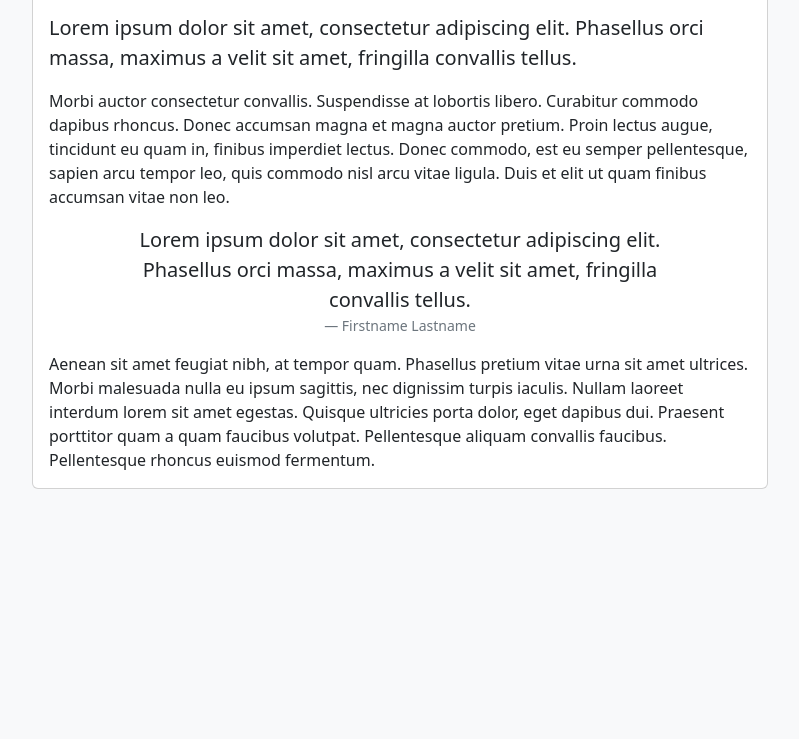
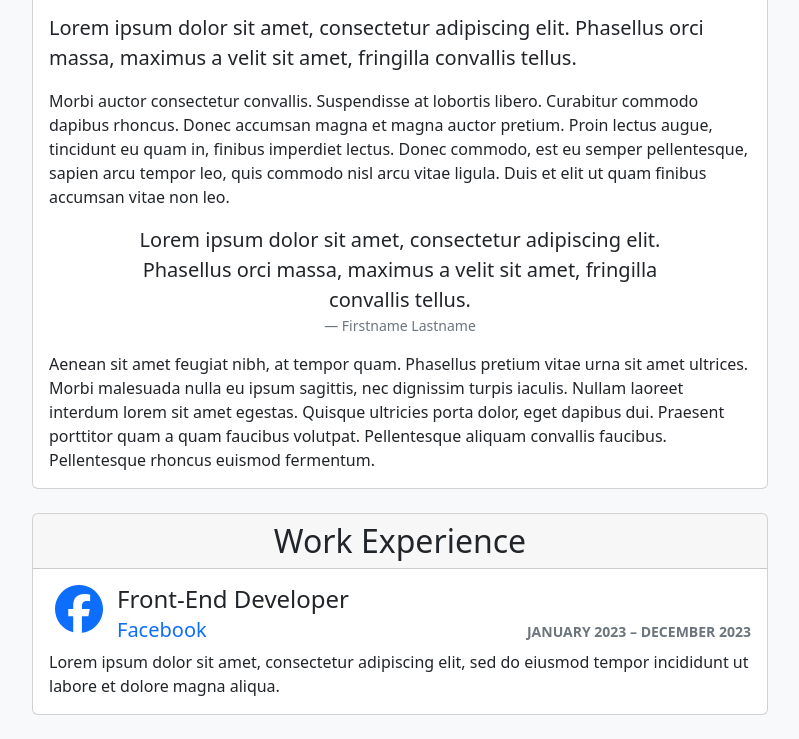
Before and after one commit to chamaxx9zp/Resume, a plain HTML site: page index.html in a window 1280 px wide. Shown: the part 429-1168 px from the top of the page, without its empty margins (50-849 px from the left). Before the commit the page ends 942 px from the top, so only its background shows below. Drawn offline with Linux system fonts and the light colour scheme.

Commit message:
work experience card added

```diff
--- a/index.html
+++ b/index.html
@@ -26,6 +26,22 @@
 							<p class="card-text">Aenean sit amet feugiat nibh, at tempor quam. Phasellus pretium vitae urna sit amet ultrices. Morbi malesuada nulla eu ipsum sagittis, nec dignissim turpis iaculis. Nullam laoreet interdum lorem sit amet egestas. Quisque ultricies porta dolor, eget dapibus dui. Praesent porttitor quam a quam faucibus volutpat. Pellentesque aliquam convallis faucibus. Pellentesque rhoncus euismod fermentum.</p>
 						</div>
 					</div>
+					<div class="card mb-4">
+						<h2 class="card-header text-center">Work Experience</h2>
+						<div class="card-body">
+							<div class="d-flex align-items-start mb-2">
+								<i class="fab fa-facebook fa-fw fa-3x text-primary me-2"></i>
+								<div class="flex-grow-1">
+									<h3 class="h4 mb-1">Front-End Developer</h3>
+									<div class="d-sm-flex justify-content-sm-between align-items-sm-baseline">
+										<h5 class="mb-0"><a href="#0" class="text-decoration-none">Facebook</a></h5>
+										<small class="text-uppercase fw-bold text-muted"><time datetime="2023-01">January 2023</time> &ndash; <time datetime="2023-12">December 2023</time></small>
+									</div>
+								</div>
+							</div>
+							<p class="card-text">Lorem ipsum dolor sit amet, consectetur adipiscing elit, sed do eiusmod tempor incididunt ut labore et dolore magna aliqua.</p>
+						</div>
+					</div>
 				</div>
 			</div>
 		</div>
```
